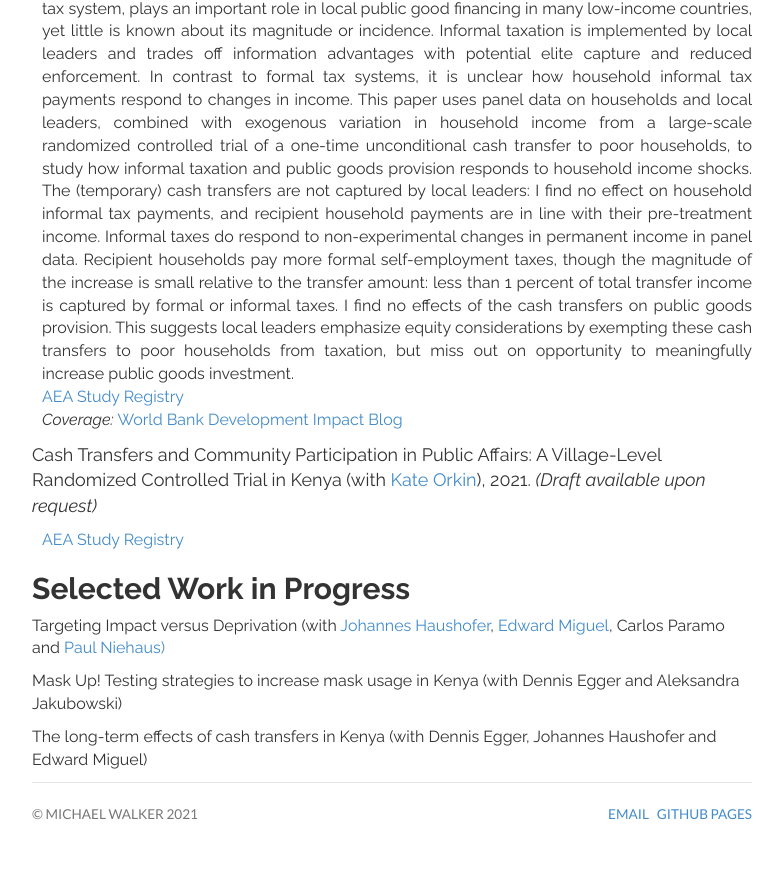
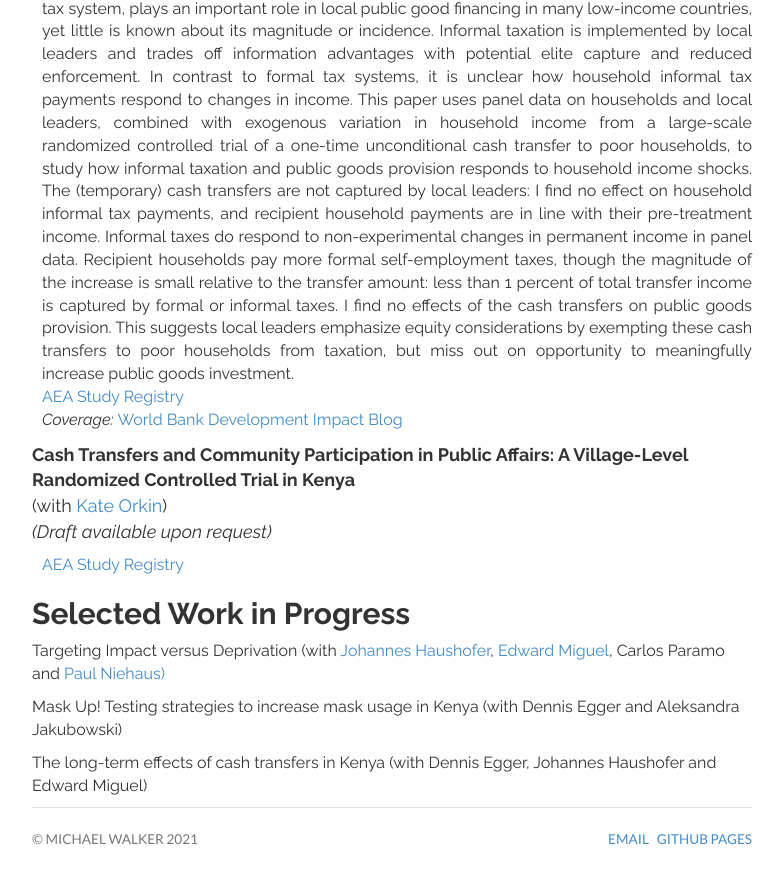
Before and after one commit to mwwalker/mwwalker.github.io, a Jekyll site: the page built from research/index.html, in a window 1280 px wide and 900 px high, scrolled down 1189 px. Shown: the top 884 px of the window, without its empty margins (248-1031 px from the left). Built offline with Jekyll 4.4.1, drawn with Linux system fonts in a browser that asks for light colours.

Commit message:
Update index.html

```diff
--- a/research/index.html
+++ b/research/index.html
@@ -86,7 +86,7 @@ title: Research
 
 
 
-<p style="font-size:18px">  Informal Taxation and Cash Transfers: Experimental Evidence from Kenya
+<p style="font-size:18px">  <b> Informal Taxation and Cash Transfers: Experimental Evidence from Kenya </b>
   <br>
   <em> (Under revision, please e-mail for most recent version.) </em> </p>
   <!--<a href="#"</a> Online appendix & Pre-Analysis plan -->
@@ -103,8 +103,9 @@ title: Research
       <!--<a href="files/Local_PF_PAP_FINAL_with_Appendices_2016-02-12.pdf"> Pre-analysis plan </a> -->
 
 
-    <p style="font-size:18px"> Cash Transfers and Community Participation in Public Affairs: A Village-Level Randomized Controlled Trial in Kenya (with <a href="https://sites.google.com/site/kateorkin/home"> Kate Orkin</a>), 2021.
-  <em> (Draft available upon request) </em> </p>
+    <p style="font-size:18px"> <b> Cash Transfers and Community Participation in Public Affairs: A Village-Level Randomized Controlled Trial in Kenya </b>
+      <br> (with <a href="https://sites.google.com/site/kateorkin/home"> Kate Orkin</a>)
+      <br> <em> (Draft available upon request) </em> </p>
   </p>
      <p class="tab" style="text-align:justify">
     <!--   <b><i> Abstract: </i></b> How does a short-term spike in income from a cash transfer from a foreign NGO affect interactions between local politicians and households, both recipient and non-recipient? We have randomly allocated the roll-out of GiveDirectly’s unconditional cash transfer programme in two trials across 1,069 villages in Western Kenya. We test whether, as our qualitative work suggests, recipient households that receive a positive income shock make fewer requests for financial assistance from local politicians. We also explore the governance implications by investigating households’ political attitudes and changes in participation of communities in consultations about local public goods. Finally, we examine the effect of cash transfers on the behaviour of politicians: we expect them to only claim limited credit for the transfers, and will test whether they change their amount of private assistance to recipient and non-recipient households.
```
